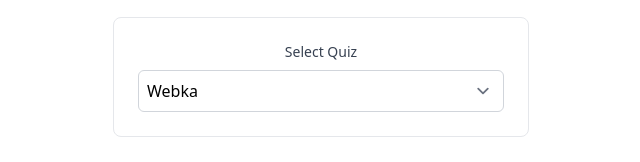
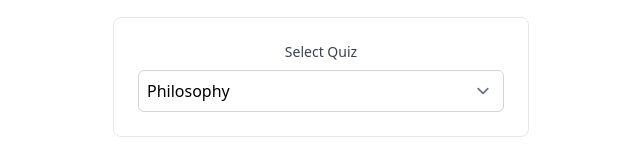
Before and after one commit to Lubas1337/quiz, a React (Vite) app: page / in a window 1280 px wide. Shown: the part 263-425 px from the top of the page, without its empty margins (319-959 px from the left). Built offline with nearby package versions, Linux system fonts and the light colour scheme.

Commit message:
add pshyc

```diff
--- a/src/App.tsx
+++ b/src/App.tsx
@@ -1,4 +1,4 @@
-import { useState, useEffect } from 'react'
+import {useState, useEffect} from 'react'
 import mammoth from 'mammoth'
 import './App.css'
 
@@ -16,12 +16,12 @@ const MINIMUM_QUESTIONS = 30;
 
 // Add available quiz files
 const AVAILABLE_QUIZZES = [
-  { id: 'Webka', name: 'Webka', file: '/webka2.docx' },
-  { id: 'ix', name: 'uiux', file: '/ix.docx' },
-  { id: 'culturology', name: 'Culturology', file: '/culturology.docx' }
+    {id: 'philosophy', name: 'Philosophy', file: '/pshyc.docx'},
+    {id: 'Webka', name: 'Webka', file: '/webka2.docx'},
+    {id: 'ix', name: 'uiux', file: '/ix.docx'},
+    {id: 'culturology', name: 'Culturology', file: '/culturology.docx'},
     // Add more quizzes here as needed
     // { id: 'history', name: 'History', file: '/history.docx' },
-  // { id: 'philosophy', name: 'Philosophy', file: '/philosophy.docx' },
 ]
 
 function App() {
@@ -66,7 +66,7 @@ function App() {
             }
 
             const blob = await response.blob()
-      const result = await mammoth.extractRawText({ arrayBuffer: await blob.arrayBuffer() })
+            const result = await mammoth.extractRawText({arrayBuffer: await blob.arrayBuffer()})
             let content = result.value
 
             // Clean up the content
@@ -149,7 +149,7 @@ function App() {
     }
 
     // Enhanced shuffle function with Fisher-Yates algorithm
-  const shuffleArray = <T,>(array: T[]): T[] => {
+    const shuffleArray = <T, >(array: T[]): T[] => {
         const newArray = [...array]
         for (let i = newArray.length - 1; i > 0; i--) {
             const j = Math.floor(Math.random() * (i + 1));
@@ -294,7 +294,8 @@ function App() {
                 {!showResult ? (
                     <div className="w-full mx-auto">
                         <div className="space-y-4 sm:space-y-6">
-              <div className="flex flex-col sm:flex-row sm:justify-between sm:items-center gap-4 mb-4 sm:mb-8">
+                            <div
+                                className="flex flex-col sm:flex-row sm:justify-between sm:items-center gap-4 mb-4 sm:mb-8">
                                 <div>
                                     <h2 className="text-2xl sm:text-4xl font-bold text-gray-800 text-center sm:text-left">
                                         Question {currentQuestion + 1} of {questions.length}
@@ -363,7 +364,8 @@ function App() {
                       `}
                                         >
                                             <div className="flex items-center w-full">
-                        <div className={`w-5 h-5 sm:w-6 sm:h-6 ${questions[currentQuestion].isMultiSelect ? 'rounded-md' : 'rounded-full'} border-2 flex-shrink-0 mr-3 sm:mr-4
+                                                <div
+                                                    className={`w-5 h-5 sm:w-6 sm:h-6 ${questions[currentQuestion].isMultiSelect ? 'rounded-md' : 'rounded-full'} border-2 flex-shrink-0 mr-3 sm:mr-4
                           ${!showCorrectness
                                                         ? isSelected ? 'border-blue-500' : 'border-gray-300'
                                                         : isCorrect
@@ -386,7 +388,8 @@ function App() {
                                                                  fill="currentColor"
                                                                  viewBox="0 0 20 20"
                                                             >
-                              <path d="M16.707 5.293a1 1 0 010 1.414l-8 8a1 1 0 01-1.414 0l-4-4a1 1 0 011.414-1.414L8 12.586l7.293-7.293a1 1 0 011.414 0z"/>
+                                                                <path
+                                                                    d="M16.707 5.293a1 1 0 010 1.414l-8 8a1 1 0 01-1.414 0l-4-4a1 1 0 011.414-1.414L8 12.586l7.293-7.293a1 1 0 011.414 0z"/>
                                                             </svg>
                                                         ) : (
                                                             <div className={`w-2.5 h-2.5 sm:w-3 sm:h-3 m-auto rounded-full
@@ -396,7 +399,7 @@ function App() {
                                                                     ? 'bg-green-500'
                                                                     : 'bg-red-500'
                                                             }
-                              `} />
+                              `}/>
                                                         )
                                                     )}
                                                 </div>
```
Also changed, not shown: 1 other file (tests, documents, lock files or other folders). Lines whose indentation alone changed are shown as unchanged.
